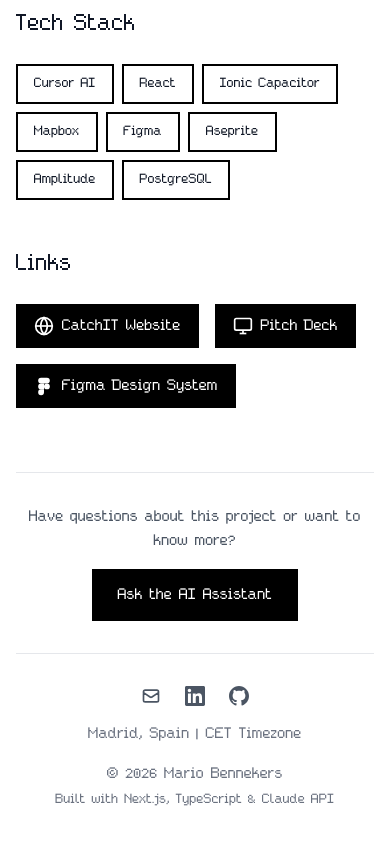
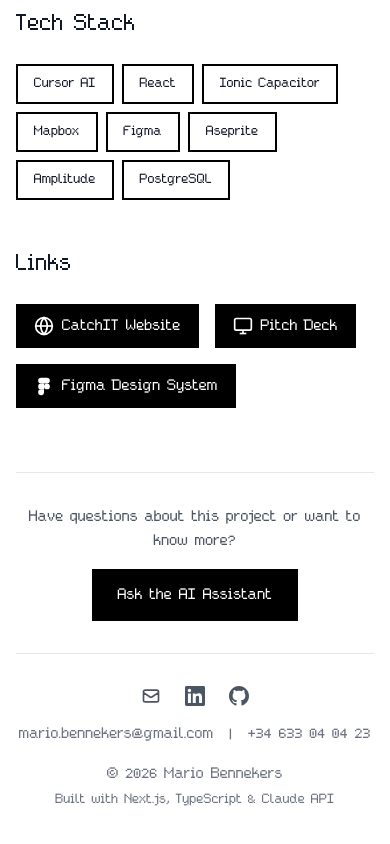
Before and after one commit to itsamimario/Portfolio, a Next.js app: page /case-studies/catchit-product-conceptualization in a window 390 px wide. Shown: the part 4422-5266 px from the top of the page. Built offline with nearby package versions, Linux system fonts and the light colour scheme; no server answers.

Commit message:
refactor: update about page copy and layout
- Rephrase value proposition for clarity
- Timeline shows end year instead of start year
- Footer: replace location with email and phone links

```diff
--- a/components/about/Footer.tsx
+++ b/components/about/Footer.tsx
@@ -96,10 +96,16 @@
             </a>
           </div>
 
-          {/* Location */}
-          <p className="text-base font-pixel text-gray-500 dark:text-gray-400">
-            {contact.location} | {contact.timezone} Timezone
-          </p>
+          {/* Contact links */}
+          <div className="flex items-center gap-4 text-base font-pixel text-gray-500 dark:text-gray-400">
+            <a href={`mailto:${contact.email}`} className="hover:text-black dark:hover:text-white transition-colors">
+              {contact.email}
+            </a>
+            <span>|</span>
+            <a href="tel:+34633040423" className="hover:text-black dark:hover:text-white transition-colors">
+              +34 633 04 04 23
+            </a>
+          </div>
 
           {/* Copyright */}
           <div className="text-base font-pixel text-gray-500 dark:text-gray-400 text-center md:text-right">
--- a/components/about/VisualTimeline.tsx
+++ b/components/about/VisualTimeline.tsx
@@ -71,9 +71,9 @@
         }`}
       />
 
-      {/* Year marker */}
+      {/* Year marker - shows end year */}
       <div className="absolute left-[-60px] md:left-[-80px] top-0 text-sm md:text-base font-pixel text-gray-500 dark:text-gray-400 w-12 md:w-16 text-right">
-        {parseYears(entry.period).start}
+        {entry.period.includes('Present') ? 'now' : parseYears(entry.period).end}
       </div>
 
       {/* Content */}
--- a/data/contact.ts
+++ b/data/contact.ts
@@ -15,4 +15,4 @@
 
 export const description = `Product leader with **7 years** building and launching digital products in **SaaS, energy tech, sustainability and gaming**. I combine engineering background with hands-on product execution and user-centric design, **leveraging AI tools** to accelerate product development. Proven track record scaling teams, growing revenue, and delivering from zero-to-one and scale-up environments.`;
 
-export const valueProposition = `I prefer to be hands-on where it helps. Beyond **defining strategy**, **aligning stakeholders**, and **representing the customer**, that means writing my own queries when I need data, building prototypes to test assumptions, and lately, **creating AI agents** to automate processes that would otherwise take up too much of the team's time. I approach products with a **P&L mindset**, focused on what actually moves the needle. And I try to lead teams by giving them clarity and the right tools, not more meetings.`;
+export const valueProposition = `I'm a hands-on PM. I **define strategy**, **align stakeholders**, and **represent the customer** — but I also write my own queries and build prototypes to test assumptions faster. Lately, I've been **creating AI agents** to automate processes that would otherwise take up too much of the team's time. I approach products with a **P&L mindset**, focused on what actually moves the needle. And I try to lead teams by giving them clarity and the right tools, not more meetings.`;
```
